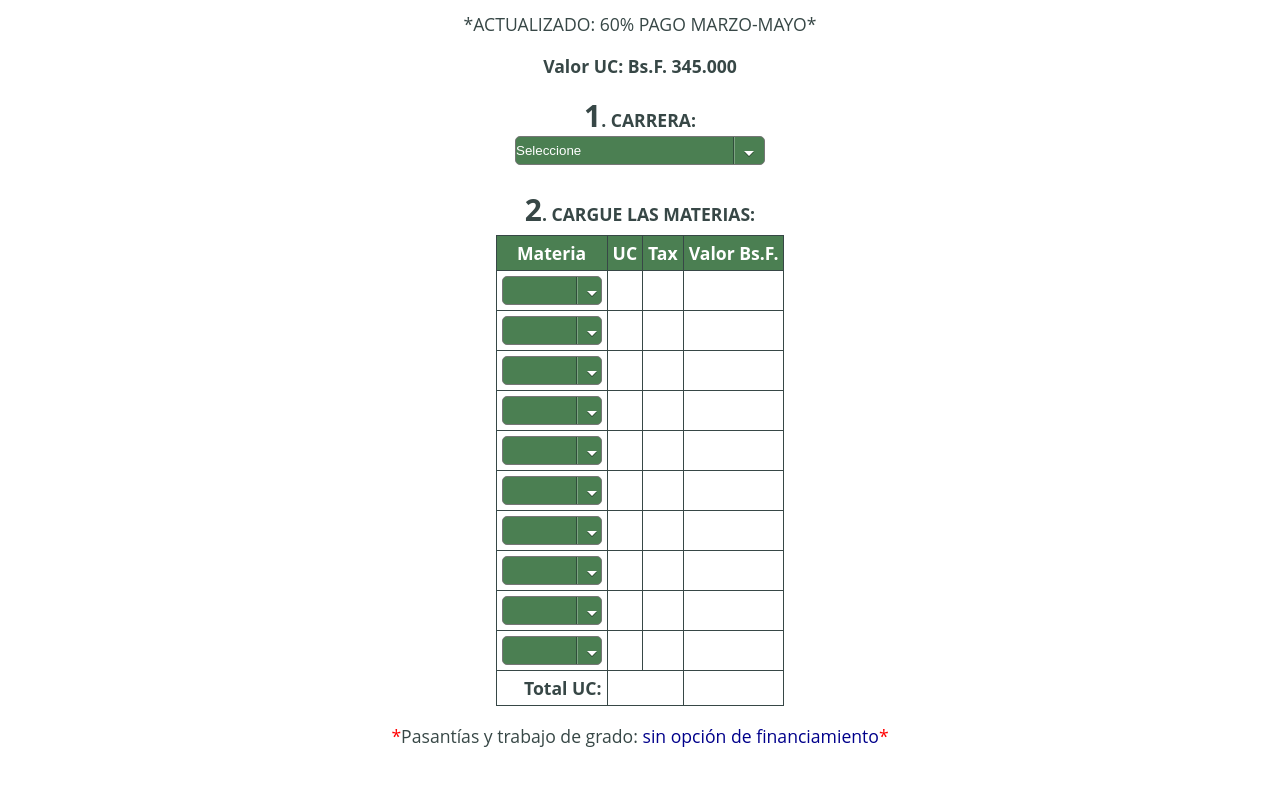
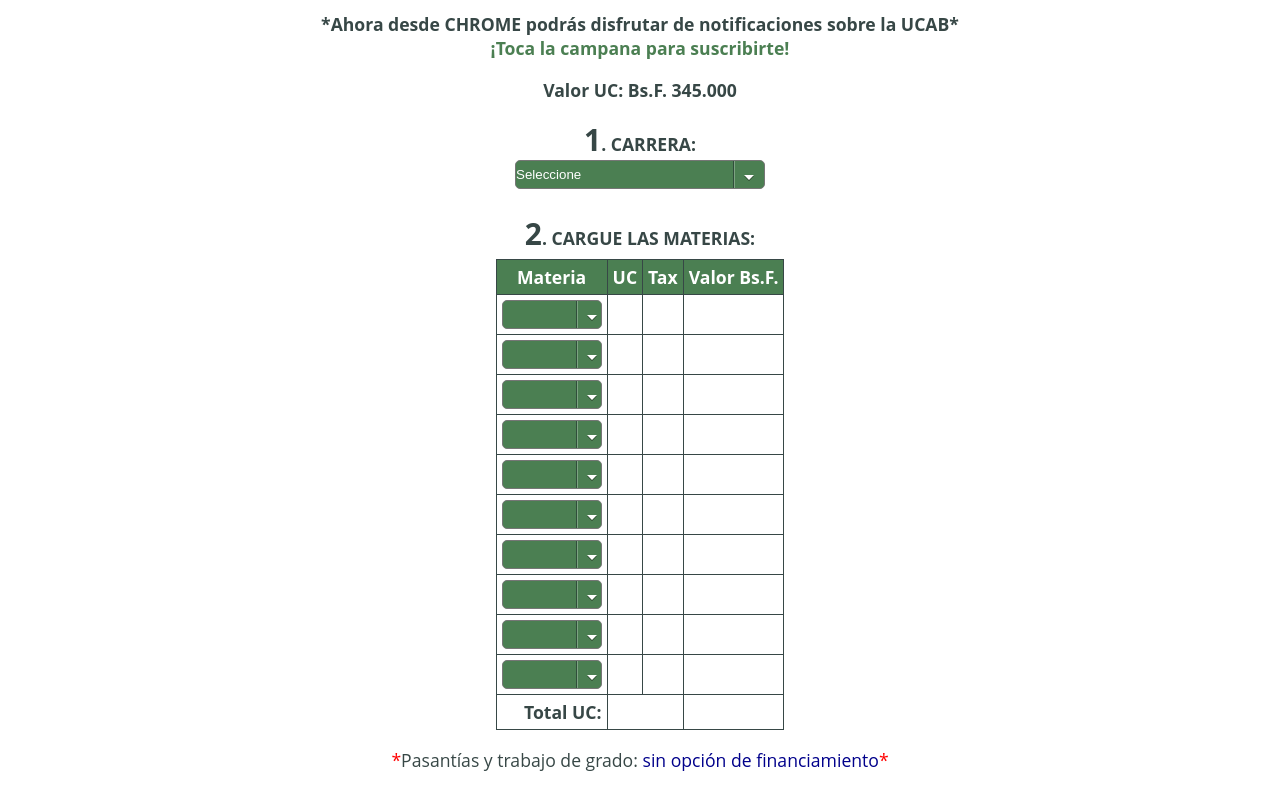
Before and after one commit to Madot10/PageTest, a plain HTML site: page index.html in a window 1280 px wide. Shown: the part 96-883 px from the top of the page. Drawn offline with Linux system fonts and the light colour scheme.

Commit message:
last fix

```diff
--- a/css/style.css
+++ b/css/style.css
@@ -238,3 +238,9 @@ button{
     border-radius: 20px;
     padding-left: 15px;
  }
+
+
+
+#aTouch{
+    color: #4b7f52;
+}
--- a/index.html
+++ b/index.html
@@ -61,27 +61,14 @@
     <!-- <div class="container" > -->
         <div class="top">
                 <h1><span class="one">U</span><span class="two">C</span><span class="th">alculadora</span>
-                    <!-- <button id="btReload">
-                        <svg fill="#FFFFFF" height="24" viewBox="0 0 24 24" width="24" xmlns="http://www.w3.org/2000/svg">
-                        <path d="M12 6v3l4-4-4-4v3c-4.42 0-8 3.58-8 8 0 1.57.46 3.03 1.24 4.26L6.7 14.8c-.45-.83-.7-1.79-.7-2.8 0-3.31 2.69-6 6-6zm6.76 1.74L17.3 9.2c.44.84.7 1.79.7 2.8 0 3.31-2.69 6-6 6v-3l-4 4 4 4v-3c4.42 0 8-3.58 8-8 0-1.57-.46-3.03-1.24-4.26z"/>
-                        <path d="M0 0h24v24H0z" fill="none"/>
-                        </svg>
-                    </button> -->
                 </h1>
 
 
                 <p>
-                    <!-- <strong>*Añadidas materias ANUALES*</strong>
+                    <strong>*Ahora desde CHROME podrás disfrutar de notificaciones sobre la UCAB*</strong>
                     <br>
-                    *El semestre será cancelado en 2 trimestre*
-                    <br>
-                    Marzo~Mayo (345mil UC)
-                    <br>
-                    Junio~Julio (Nueva UC)
-                    <br> -->
-                    *ACTUALIZADO: 60% PAGO MARZO-MAYO*
+                    <strong><span id="aTouch">¡Toca la campana para suscribirte! </span></strong>
                 </p>
-                <!-- <p>**La página sigue presentando actualizaciones y mejoras conforme se encuentran errores**</p> -->
                 <strong><p>Valor UC: <span id="ucShow"></span></p></strong>
 
         </div>
```
